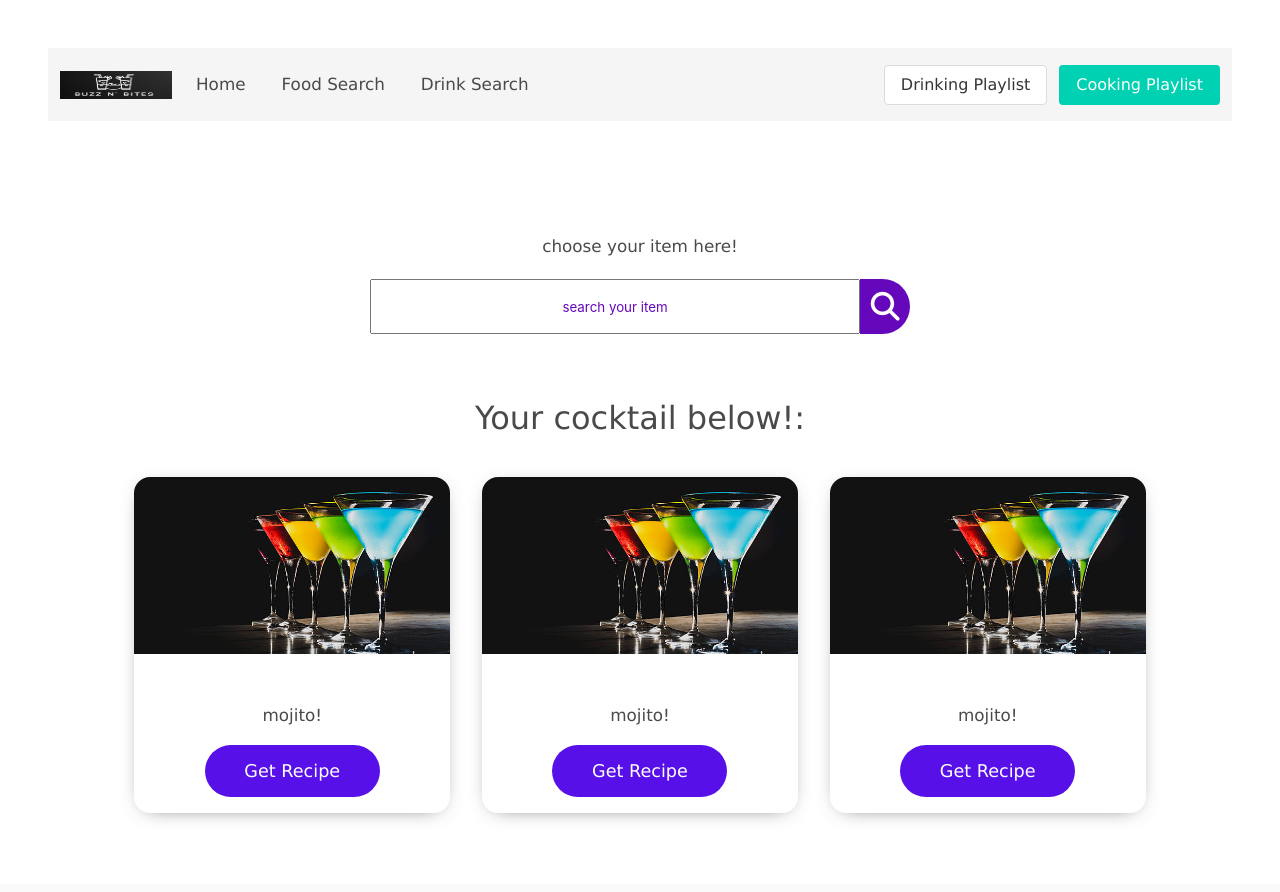
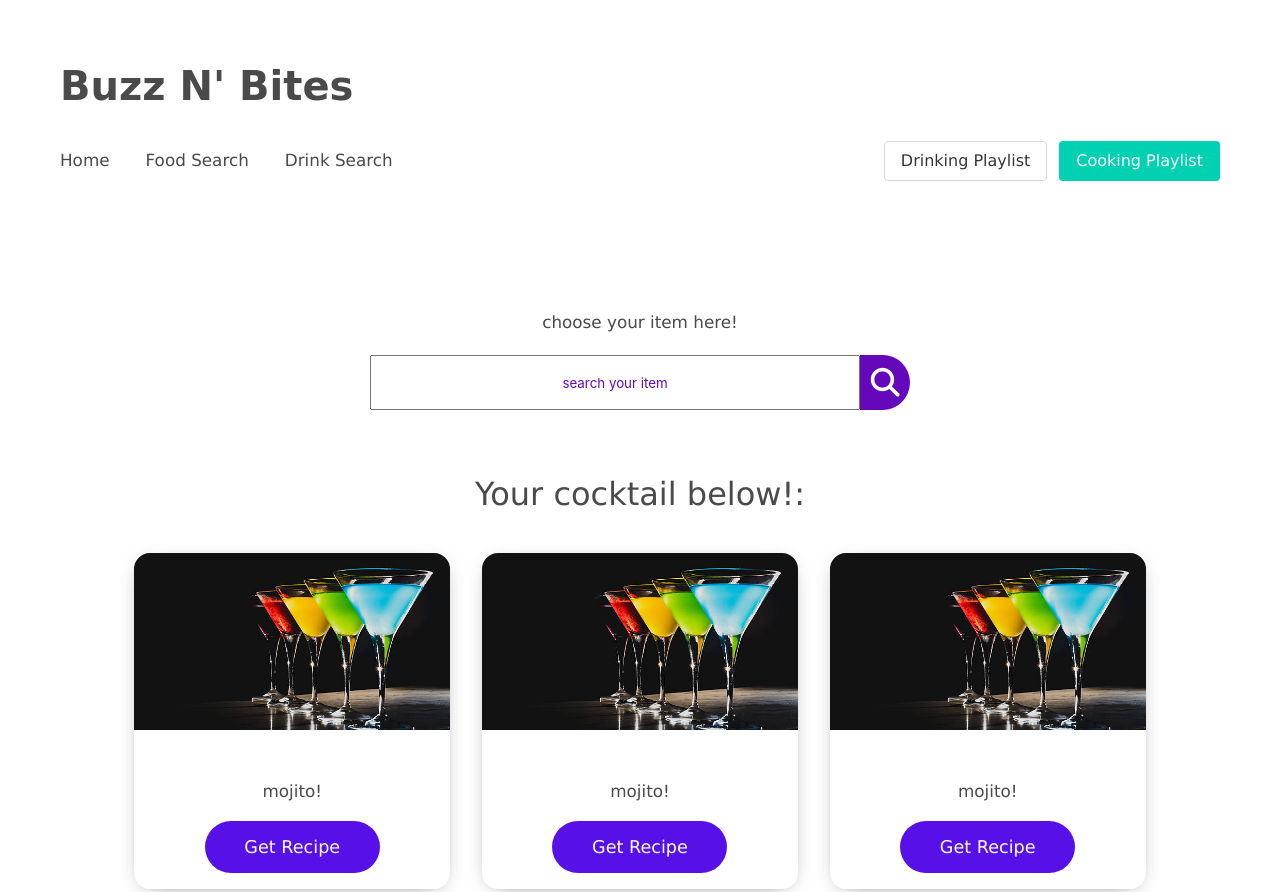
Before and after one commit to Rollieh27/BuzzNBites, a plain HTML site: page cocktails.html in a window 1280 px wide. Shown: the top 892 px of the page. Drawn offline with nearby package versions, Linux system fonts and the light colour scheme.

Commit message:
update html

```diff
--- a/cocktails.html
+++ b/cocktails.html
@@ -10,10 +10,9 @@
   </head>
   <body>
   <header class="section">
-    <nav class="navbar is-light">
-      <div class="navbar-brand">
-        <a class="navbar-item" href="index.html">
-          <img src="Buzzlogo.png" alt="Buzz N Bites: Finding new favorites, at home " width="112" height="28">
+    <div class="navbar-brand">
+        <a class="navbar-item logo" href="index.html">
+          <strong>Buzz N' Bites</strong>
         </a>
 
       </div>
```
